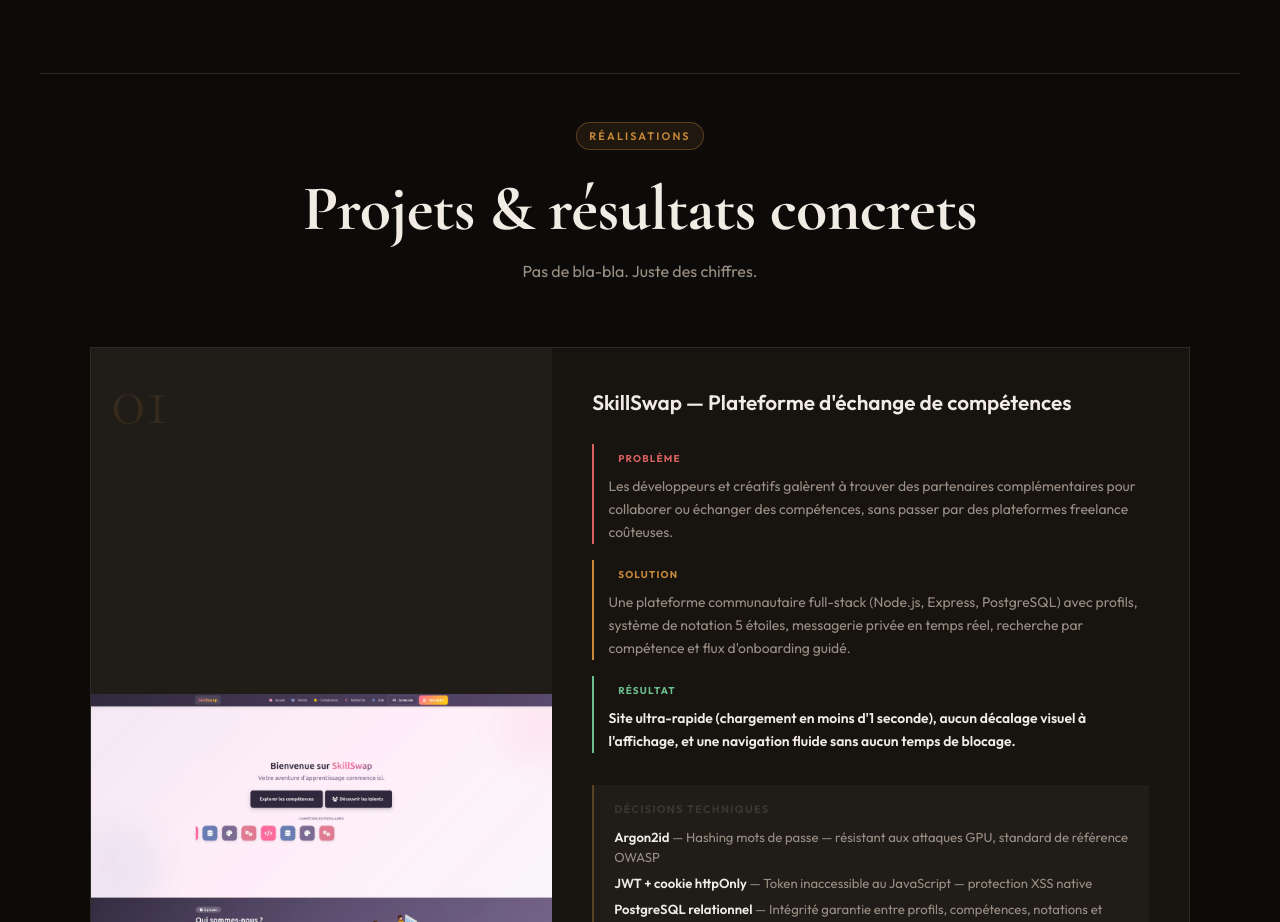
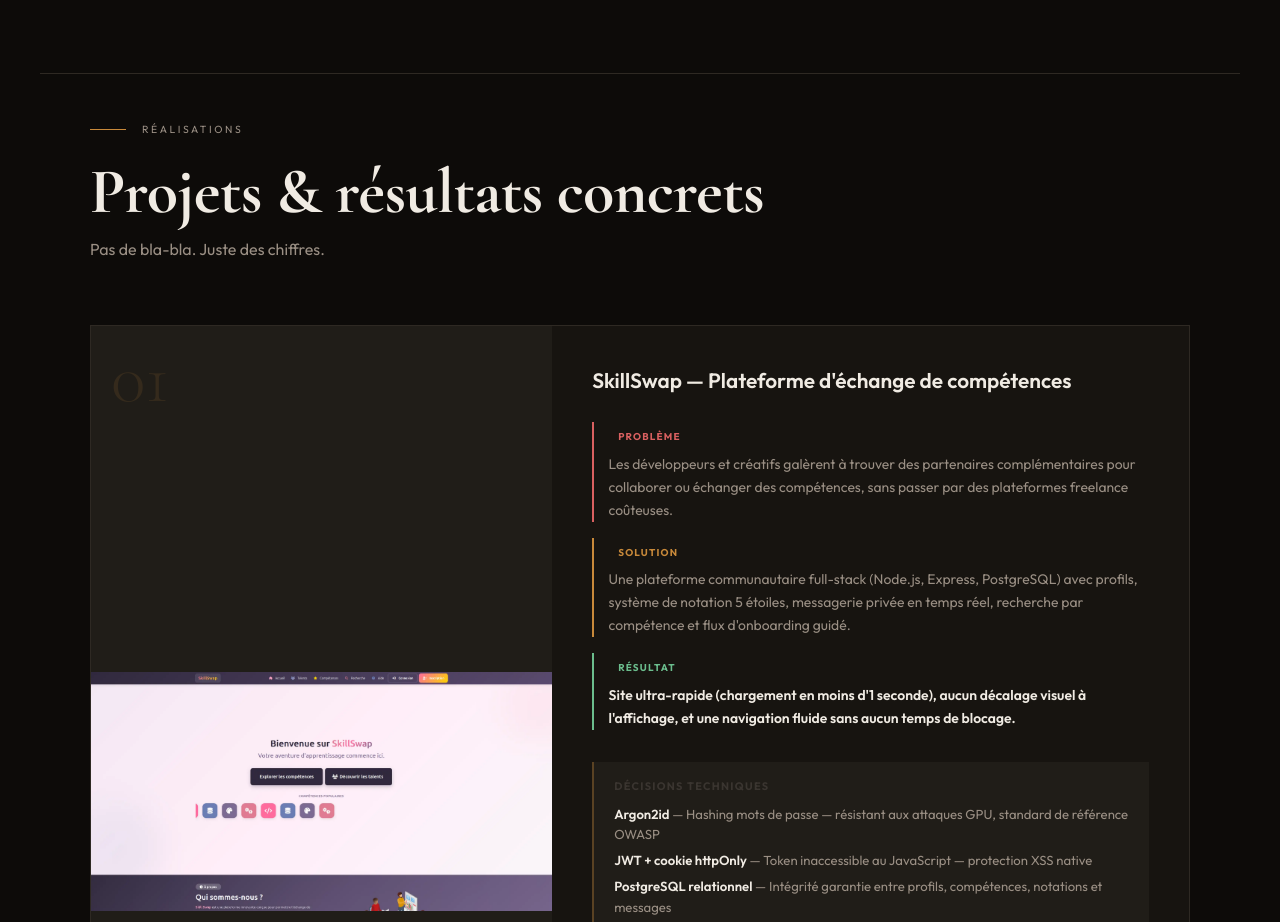
Before and after one commit to NMokhmad/business-portfolio, a React (Vite) app: page / in a window 1280 px wide. Shown: the part 2940-3862 px from the top of the page. Built offline with nearby package versions, Linux system fonts and the light colour scheme.

Commit message:
feat: align projects section header left, remove centered pill

```diff
--- a/src/components/Projects.jsx
+++ b/src/components/Projects.jsx
@@ -174,18 +174,29 @@
 const Projects = () => {
   return (
     <section id="projects" style={{ padding: '6rem 2rem' }}>
-      <hr className="section-sep" style={{ marginBottom: '6rem' }} />
+      <hr className="section-sep" />
 
       <div style={{ maxWidth: '1100px', margin: '0 auto' }}>
-        <div style={{ textAlign: 'center', marginBottom: '4rem' }}>
-          <span className="section-label">Réalisations</span>
+        <div style={{ marginBottom: '4rem' }}>
+          <div style={{ display: 'flex', alignItems: 'center', gap: '1rem', marginBottom: '1.25rem' }}>
+            <div style={{ width: 36, height: 1, background: 'var(--gold)', flexShrink: 0 }} />
+            <span style={{
+              fontFamily: "'Outfit', sans-serif",
+              fontSize: '0.65rem',
+              letterSpacing: '0.25em',
+              textTransform: 'uppercase',
+              color: 'var(--text-muted)',
+            }}>
+              Réalisations
+            </span>
+          </div>
           <h2
             className="font-display"
-            style={{ fontSize: 'clamp(2.2rem, 5vw, 4rem)', fontWeight: 700, marginBottom: '1rem' }}
+            style={{ fontSize: 'clamp(2.2rem, 5vw, 4rem)', fontWeight: 700, lineHeight: 1.05 }}
           >
             Projets &amp; résultats concrets
           </h2>
-          <p style={{ fontSize: '1rem', color: 'var(--text-muted)' }}>
+          <p style={{ fontSize: '1rem', color: 'var(--text-muted)', marginTop: '0.75rem' }}>
             Pas de bla-bla. Juste des chiffres.
           </p>
         </div>
```
